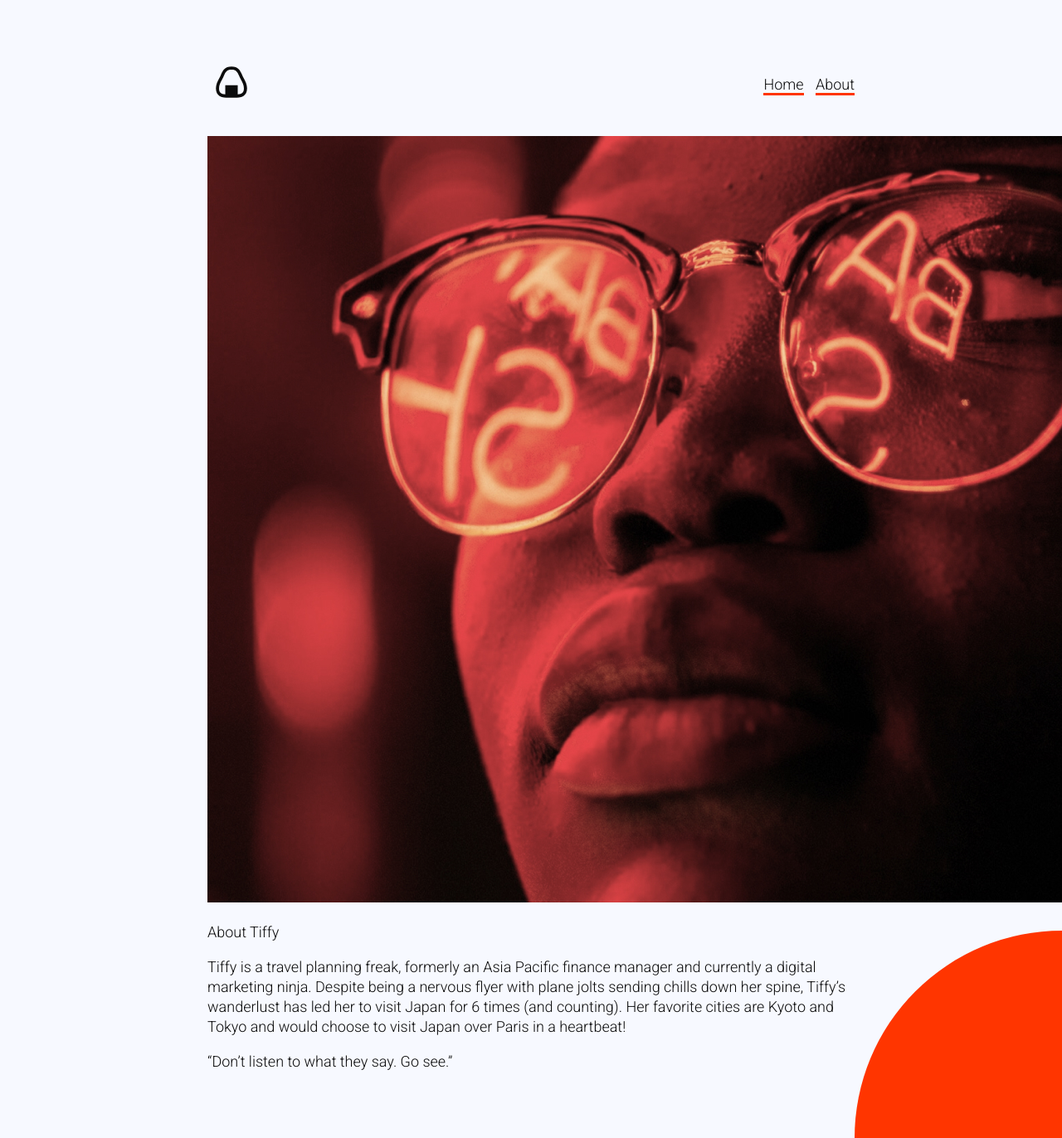
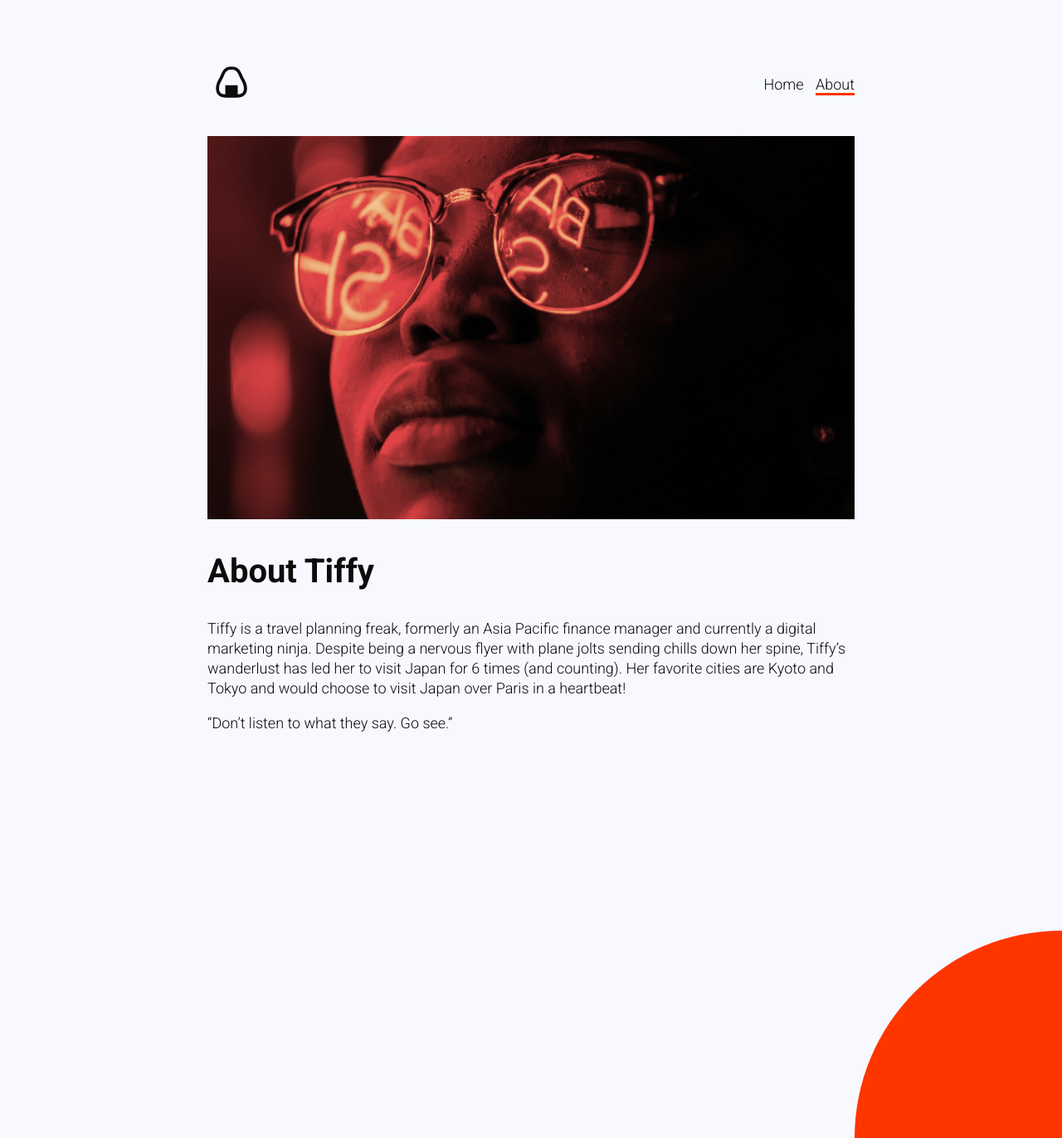
Before and after one commit to skarges3/japan, a Jekyll site: the page built from about.md, in a window 1280 px wide and 1372 px high. Shown: the whole window at 83% size. Built offline with Jekyll 4.4.1, drawn with Linux system fonts in a browser that asks for light colours.

Commit message:
header nav active styles

```diff
--- a/_includes/header.html
+++ b/_includes/header.html
@@ -1,7 +1,7 @@
 <header>
   <a href="/"><img src="/assets/img/logo.svg" alt="A Night in Japan" /></a>
   <nav>
-    <a href="/">Home</a>
-    <a href="/about">About</a>
+    <a href="/" {% if page.url == "/" %} class="selected"{% endif %}>Home</a>
+    <a href="/about/" {% if page.url == "/about/" %} class="selected"{% endif %}>About</a>
   </nav>
 </header>
--- a/about.md
+++ b/about.md
@@ -1,12 +1,12 @@
 ---
 title: About
-permalink: "/about/"
+permalink: '/about/'
 layout: default
 ---
 
 ![about.jpg](/uploads/about.jpg)
 
-About Tiffy
+## About Tiffy
 
 Tiffy is a travel planning freak, formerly an Asia Pacific finance manager and currently a digital marketing ninja. Despite being a nervous flyer with plane jolts sending chills down her spine, Tiffy’s wanderlust has led her to visit Japan for 6 times (and counting). Her favorite cities are Kyoto and Tokyo and would choose to visit Japan over Paris in a heartbeat!
 
--- a/assets/css/app.scss
+++ b/assets/css/app.scss
@@ -48,6 +48,12 @@
 p a {
   color: $black;
   text-decoration: none;
+}
+p a {
+  border-bottom: 2px solid $red;
+}
+
+nav a.selected {
   border-bottom: 3px solid $red;
 }
 
@@ -84,7 +90,8 @@
     max-width: 540px;
     margin-bottom: 40px;
   }
-  img {
-    max-width: 780px;
-  }
 }
+
+img {
+  max-width: 780px;
+}
```
